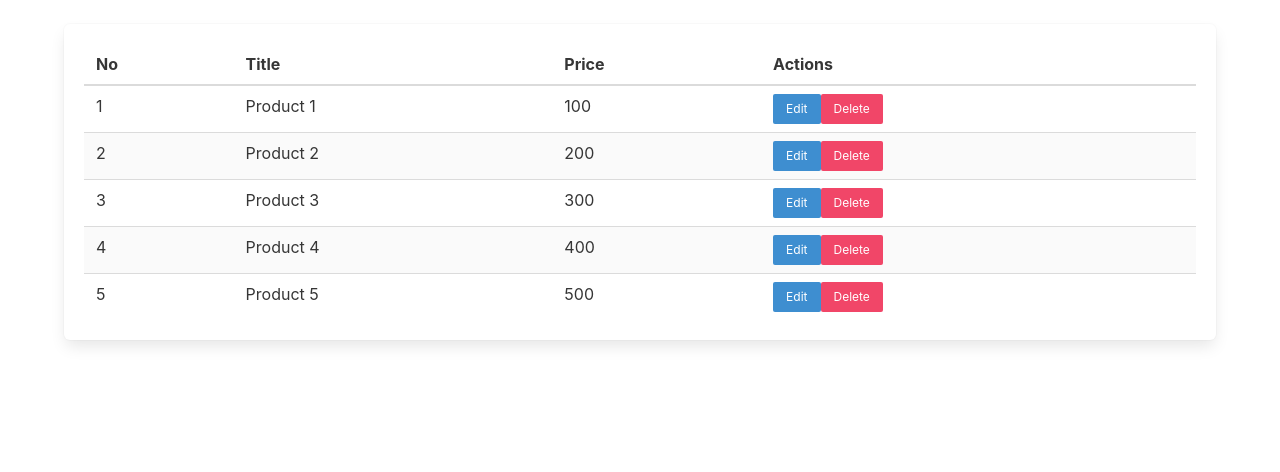
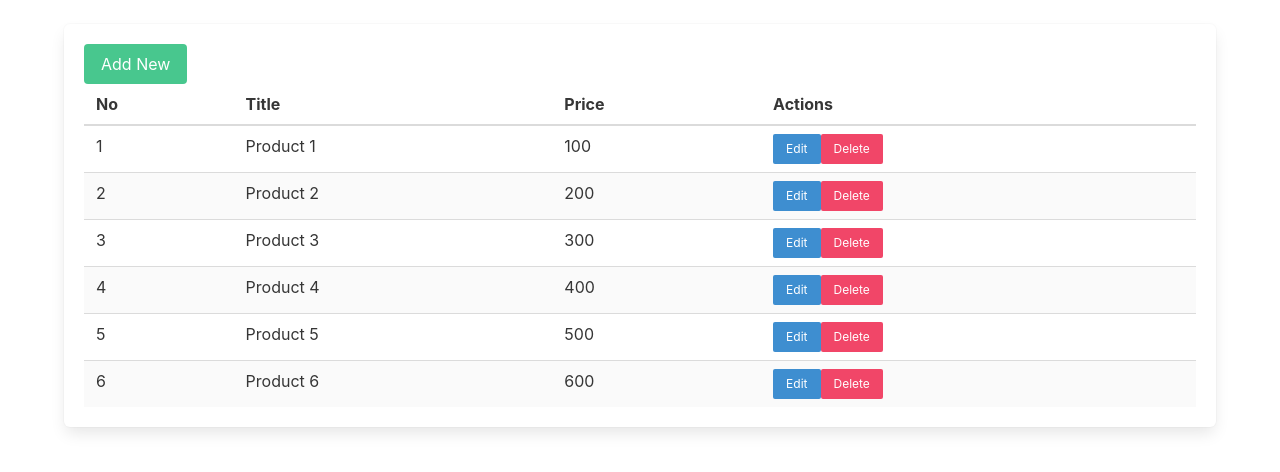
Before and after one commit to abuabdirohman4/react-redux, a React (Create React App) app in the folder fikri/: page / in a window 1280 px wide. Shown: the top 472 px of the page. Built offline with nearby package versions, Linux system fonts and the light colour scheme; data requests are answered from the project's data file.

Commit message:
Fikri : SaveProduct

```diff
--- a/fikri/db.json
+++ b/fikri/db.json
@@ -24,6 +24,11 @@
       "id": 5,
       "title": "Product 5",
       "price": 500
+    },
+    {
+      "title": "Product 6",
+      "price": "600",
+      "id": 6
     }
   ]
 }
--- a/fikri/src/components/AddProduct.jsx
+++ b/fikri/src/components/AddProduct.jsx
@@ -1,12 +1,23 @@
 import React, { useState } from "react";
+import { useDispatch } from "react-redux";
+import { useNavigate } from "react-router-dom";
+import { saveProducts } from "../features/productSlice";
 
 const AddProduct = () => {
   const [title, setTitle] = useState("");
   const [price, setPrice] = useState("");
+  const dispatch = useDispatch();
+  const navigate = useNavigate();
+
+  const createProduct = async (e) => {
+    e.preventDefault();
+    await dispatch(saveProducts({ title, price }));
+    navigate("/");
+  };
 
   return (
     <div>
-      <form onSubmit="" className="box mt-5">
+      <form onSubmit={createProduct} className="box mt-5">
         <div className="field">
           <label htmlFor="" className="label">
             Title
--- a/fikri/src/components/ShowProduct.jsx
+++ b/fikri/src/components/ShowProduct.jsx
@@ -1,18 +1,21 @@
 import React, { useEffect } from "react";
 import { useSelector, useDispatch } from "react-redux";
 import { getProducts, productSelectors } from "../features/productSlice";
+import { Link } from "react-router-dom";
 
 export const ShowProduct = () => {
   const dispatch = useDispatch();
   const products = useSelector(productSelectors.selectAll);
 
   useEffect(() => {
-    // console.log(getProducts());
     dispatch(getProducts());
   }, [dispatch]);
 
   return (
     <div className="box mt-5">
+      <Link to="add" className="button is-success">
+        Add New
+      </Link>
       <table className="table is-striped is-fullwidth">
         <thead>
           <tr>
@@ -29,7 +32,12 @@ export const ShowProduct = () => {
               <td>{product.title}</td>
               <td>{product.price}</td>
               <td>
-                <button className="button is-info is-small">Edit</button>
+                <Link
+                  to={`edit/${product.id}1`}
+                  className="button is-info is-small"
+                >
+                  Edit
+                </Link>
                 <button className="button is-danger is-small">Delete</button>
               </td>
             </tr>
--- a/fikri/src/features/productSlice.js
+++ b/fikri/src/features/productSlice.js
@@ -9,7 +9,17 @@ export const getProducts = createAsyncThunk(
   "products/getProducts",
   async () => {
     const response = await axios.get("http://localhost:5000/products");
-    console.log(response)
+    return response.data;
+  }
+);
+
+export const saveProducts = createAsyncThunk(
+  "products/saveProducts",
+  async ({ title, price }) => {
+    const response = await axios.post("http://localhost:5000/products", {
+      title,
+      price,
+    });
     return response.data;
   }
 );
@@ -25,6 +35,9 @@ const productSlice = createSlice({
     [getProducts.fulfilled]: (state, action) => {
       productEntity.setAll(state, action.payload);
     },
+    [saveProducts.fulfilled]: (state, action) => {
+      productEntity.addOne(state, action.payload);
+    },
   },
 });
 
```
Lines whose indentation alone changed are shown as unchanged.
